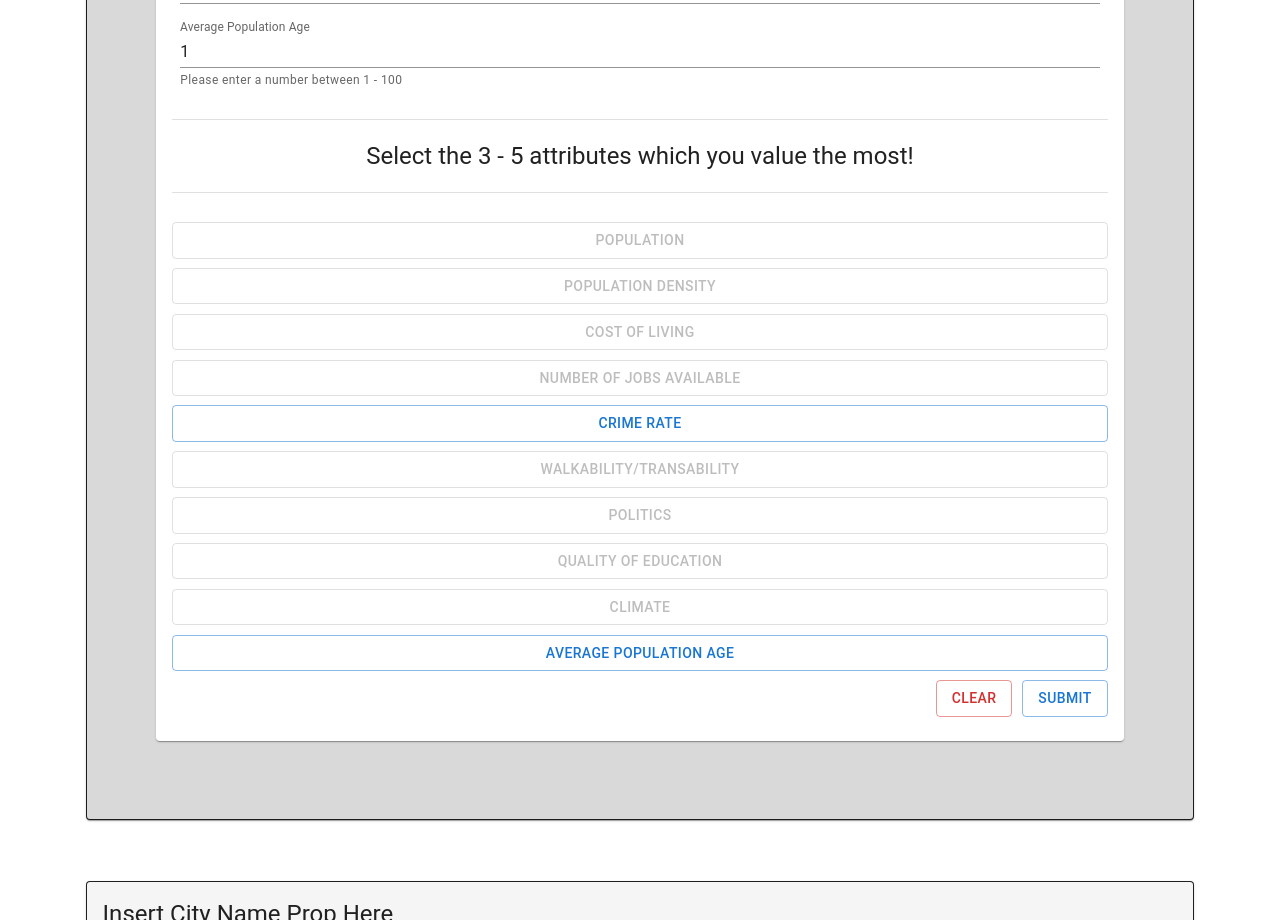
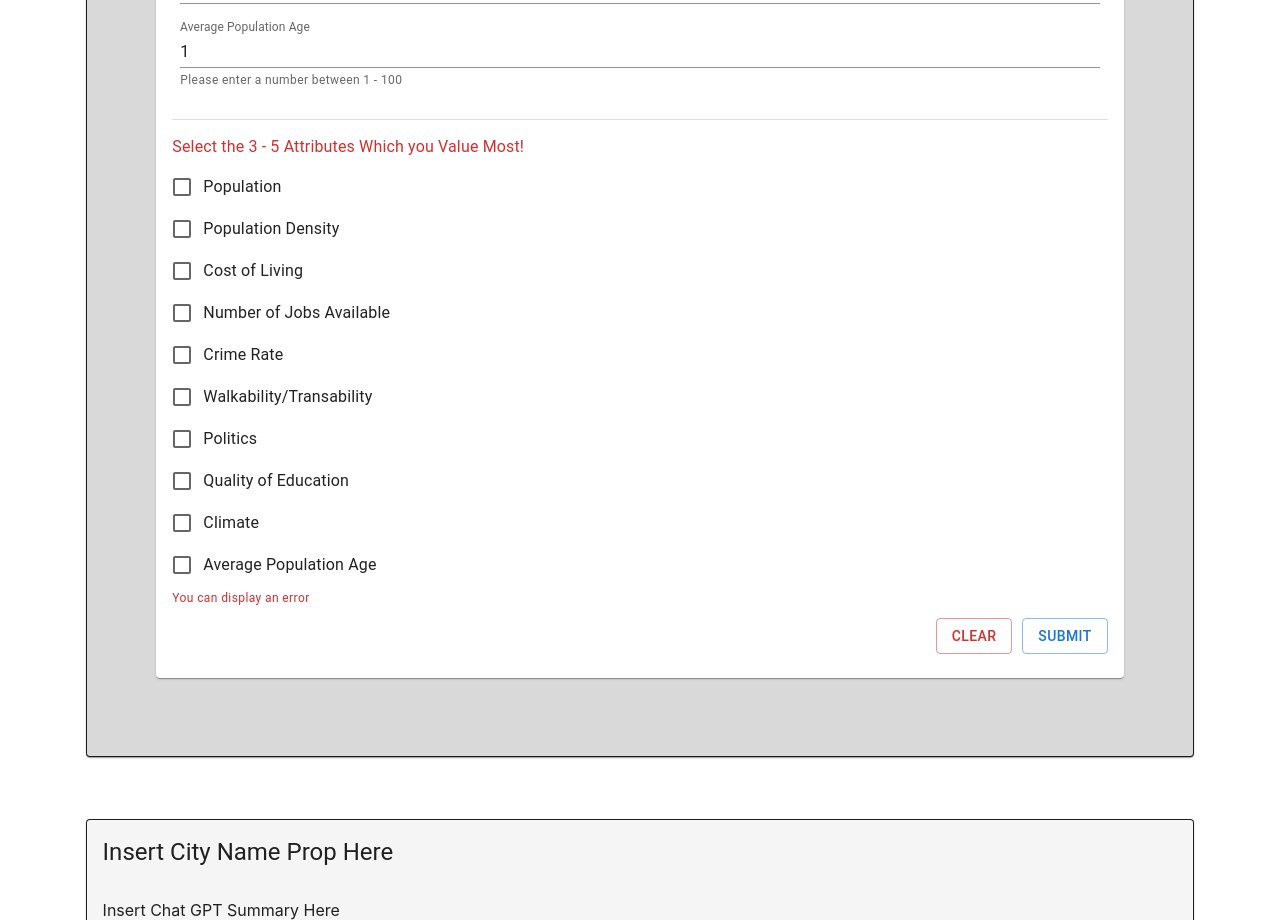
Before and after one commit to mjk257/uds, a React (Create React App) app: page / in a window 1280 px wide. Shown: the part 1000-1920 px from the top of the page. Built offline with nearby package versions, Linux system fonts and the light colour scheme.

Commit message:
Added priority attributes filter
Very basic, but should work for our purposes?

```diff
--- a/src/components/ConfigurationForm.tsx
+++ b/src/components/ConfigurationForm.tsx
@@ -4,9 +4,9 @@ import {
     Button,
     Card,
     CardContent,
-    CardHeader, Chip,
+    CardHeader, Checkbox, Chip,
     Divider,
-    FormControl, FormHelperText, FormLabel, InputBaseComponentProps,
+    FormControl, FormControlLabel, FormGroup, FormHelperText, FormLabel, InputBaseComponentProps,
     InputLabel,
     MenuItem,
     Select, Slider, TextField, TextFieldVariants, Typography
@@ -26,9 +26,8 @@ const ConfigurationForm = ({currentConfig, setCurrentConfig, allConfigs, current
             if (newPriorityAttributes.includes(attribute)) {
                 newPriorityAttributes = newPriorityAttributes.filter((item: any) => item !== attribute);
             } else {
-                newPriorityAttributes.push(attribute);
+                newPriorityAttributes = newPriorityAttributes.concat(attribute);
             }
-            console.log(newPriorityAttributes);
             setCurrentConfig({...currentConfig, [property]: newPriorityAttributes});
         } else {
             setCurrentConfig({...currentConfig, [property]: event.target.value});
@@ -211,7 +210,7 @@ const ConfigurationForm = ({currentConfig, setCurrentConfig, allConfigs, current
         }
     ]
 
-    const priorityAttributeBtns = [
+    const priorityAttributeCheckboxes = [
         { title: "Population", value: "population" },
         { title: "Population Density", value: "populationDensity" },
         { title: "Cost of Living", value: "costOfLiving" },
@@ -286,32 +285,29 @@ const ConfigurationForm = ({currentConfig, setCurrentConfig, allConfigs, current
                                 )
                             }
                         })}
-                        <br />
+                        <br/>
                         <Divider />
-                        <br />
-                        <Typography variant='h5' className='preferences-form-priority-attributes-header'>
-                            Select the 3 - 5 attributes which you value the most!
-                        </Typography>
-                        <br />
-                        <Divider />
-                        <br />
-                        <FormControl variant='standard'>
-                            { priorityAttributeBtns.map((btn, index) => {
-                                return (
-                                    <Button
-                                          key={ index }
-                                          variant={ currentConfig.priorityAttributes.includes(btn.value) ? 'contained' : 'outlined' }
-                                          // @ts-ignore
-                                          disabled={ currentConfig[btn.value] === '' }
-                                          color='primary'
-                                          value={ btn.value }
-                                          className='preferences-form-priority-attributes'
-                                          onClick={ (event) => handleChange('priorityAttributes', event) }
-                                          >
-                                        { btn.title }
-                                    </Button>
-                                )
-                            })}
+                        <FormControl variant='standard'
+                                     error={ currentConfig.priorityAttributes.length < 3 || currentConfig.priorityAttributes.length > 5 }>
+                            <FormLabel className='preferences-form-priority-attributes-label'>Select the 3 - 5 Attributes Which you Value Most!</FormLabel>
+                            <FormGroup>
+                                { priorityAttributeCheckboxes.map((checkbox, index) => {
+                                    return (
+                                        <>
+                                            <FormControlLabel control={
+                                                    <Checkbox key={ index }
+                                                        checked={ currentConfig.priorityAttributes.includes(checkbox.value) }
+                                                              onChange={ (event) =>
+                                                                  handleChange("priorityAttributes", event) }
+                                                              name={ checkbox.title}
+                                                              value={ checkbox.value } />
+                                                }
+                                                label={ checkbox.title } />
+                                        </>
+                                    )
+                                })}
+                            </FormGroup>
+                            <FormHelperText>You can display an error</FormHelperText>
                         </FormControl>
                         <div className='preferences-form-sibling-set'>
                             <Button color='error' variant="outlined" onClick={ clearForm }>
--- a/src/styles/index.scss
+++ b/src/styles/index.scss
@@ -42,11 +42,9 @@
           margin: 8px 8px 8px 8px;
           min-width: 120px;
         }
-        .preferences-form-priority-attributes {
-          display: flex;
-          flex-direction: row;
-          gap: 10px;
-          margin: 1% 0 0 0;
+        .preferences-form-priority-attributes-label {
+          margin: 15px 0 8px 0 !important;
+          text-align: left;
         }
       }
     }
```
